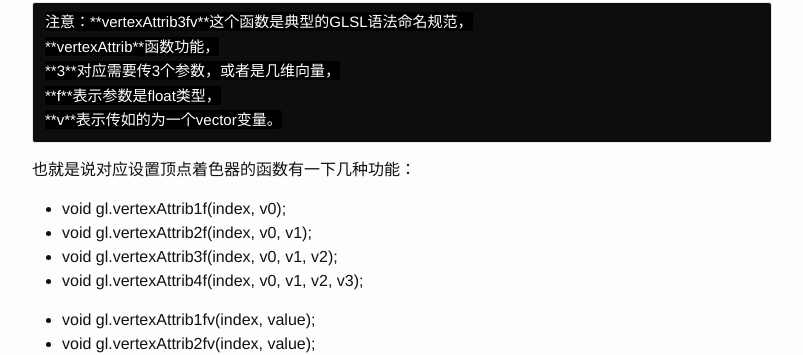
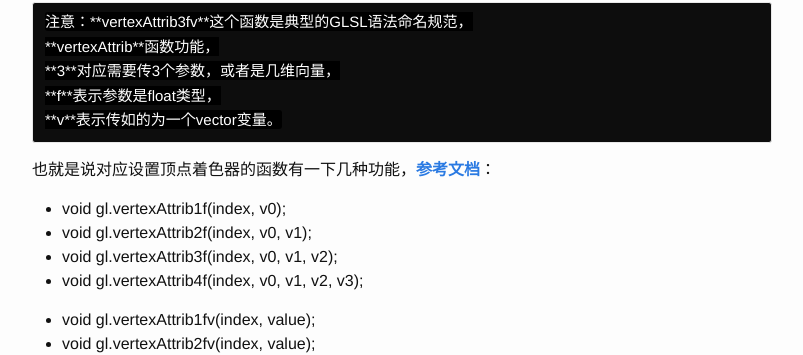
Before and after one commit to essaycode/essaycode.github.io, a Jekyll site: the page built from _posts/2018-02-05-yanglei8.md, in a window 1280 px wide and 1400 px high, scrolled down 1169 px. Shown: the part 99-454 px from the top of the window, without its empty margins (238-1041 px from the left). Built offline with Jekyll 4.4.1, drawn with Linux system fonts in a browser that asks for light colours; some of the changed text lies outside the part shown.

Commit message:
增加文档参考

```diff
--- a/_posts/2018-02-05-yanglei8.md
+++ b/_posts/2018-02-05-yanglei8.md
@@ -53,7 +53,7 @@ gl.vertexAttrib3fv(aPosition, p);
     **f**表示参数是float类型，
     **v**表示传如的为一个vector变量。
 
-也就是说对应设置顶点着色器的函数有一下几种功能：
+也就是说对应设置顶点着色器的函数有一下几种功能，**<a target="_blank" href="https://developer.mozilla.org/en-US/docs/Web/API/WebGLRenderingContext/vertexAttrib">参考文档</a>**：
 
 - void gl.vertexAttrib1f(index, v0);
 - void gl.vertexAttrib2f(index, v0, v1);
@@ -110,7 +110,8 @@ gl.uniform4fv(vColor,color)
     **ui**表示参数是unsigned integer类型，
     **v**表示传如的为一个vector变量。
 
-顶点着色器对应函数：
+
+顶点着色器对应函数，**<a target="_blank" href="https://developer.mozilla.org/en-US/docs/Web/API/WebGL2RenderingContext/uniform">参考文档</a>**
 - void gl.uniform1ui(location, v0);
 - void gl.uniform2ui(location, v0, v1);
 - void gl.uniform3ui(location, v0, v1, v2);
```
